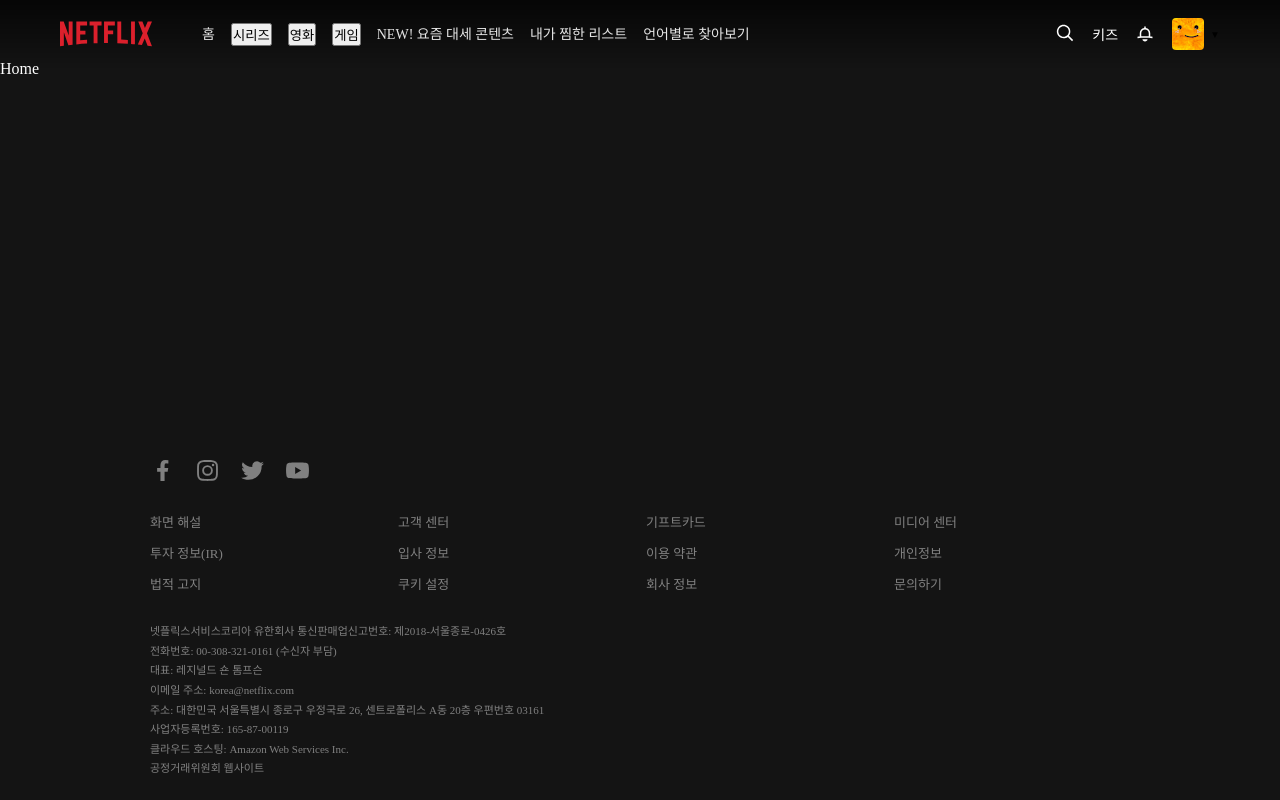
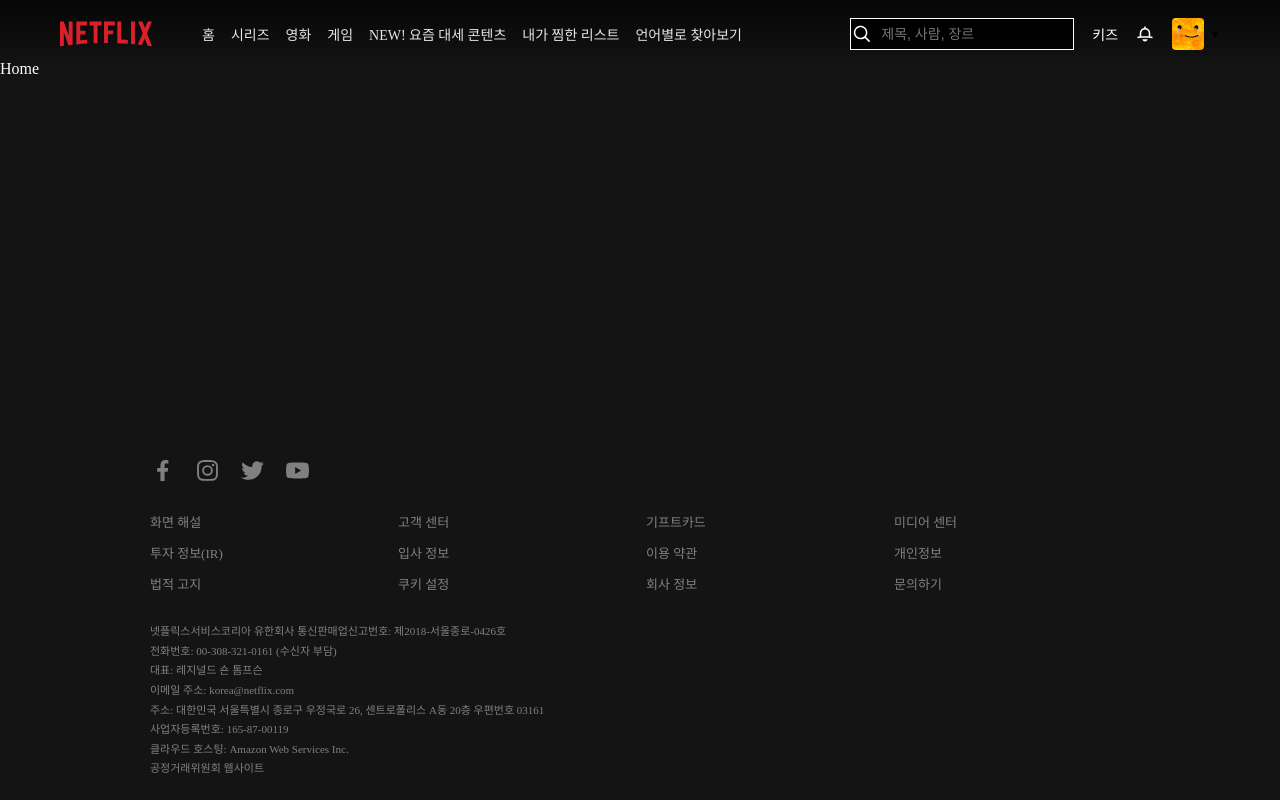
Before and after one commit to goorm-team-2/netflix-clone, a Next.js app: page / in a window 1280 px wide. Both pictures are taken after a click on the button 1065 px from the left and 34 px from the top of the page. Built offline with nearby package versions, Linux system fonts and the light colour scheme.

Commit message:
feat: Add JS to the layout

```diff
--- a/src/app/globals.css
+++ b/src/app/globals.css
@@ -37,6 +37,12 @@ header {
   background: linear-gradient(to bottom, rgba(0,0,0,0.7), rgba(0,0,0,0));
   background-color: transparent;
   transition: background-color 0.4s ease;
+}
+
+/* 스크롤 시 적용*/
+header.scrolled {
+  background-color: #141414;
+  background-image: none;
 }
 
 /* ===== NAV ===== */
@@ -92,11 +98,48 @@ nav {
   gap: 18px;
 }
 
-/* 검색 버튼 */
+/* 검색 컨테이너 */
+
+/* 검색 컨테이너 기본 스타일 */
+.search-container {
+    display: flex;
+    align-items: center;
+    border: 1px solid transparent; /* 평소엔 안보임 */
+    padding: 2px;
+    transition: all 0.4s ease;
+    background-color: transparent;
+}
+
+/* 검색 활성화(active) 되었을 때 */
+.search-container.active {
+    border: 1px solid white;
+    background-color: black;
+}
+
+.search-input {
+    background: transparent;
+    border: none;
+    color: white;
+    outline: none;
+    padding: 5px 10px;
+    width: 0; /* 처음엔 너비 0 */
+    opacity: 0;
+    transition: width 0.5s cubic-bezier(0.19, 1, 0.22, 1), opacity 0.3s ease;
+    font-size: 14px;
+}
+
+/* 컨테이너가 active일 때 내부 input의 너비를 늘림 */
+.search-container.active .search-input {
+    width: 200px; /* 원하는 검색바 너비 */
+    opacity: 1;
+}
+
 .search-btn {
-  background: none;
-  border: none;
-  cursor: pointer;
+    background: none;
+    border: none;
+    cursor: pointer;
+    display: flex;
+    align-items: center;
 }
 
 .search-icon {
--- a/src/components/layout/Header.tsx
+++ b/src/components/layout/Header.tsx
@@ -1,120 +1,79 @@
 "use client";
 
-
-import { useState } from "react";
-import SeriesModal from "../feature/modals/SeriesModal";
-import MovieModal from "../feature/modals/MovieModal";
-import GameModal from "../feature/modals/GameModal";
+import { useState, useRef, useEffect } from 'react'; // 열림 / 닫힘
 
 export default function Header() {
+    const [isScrolled, setIsScrolled] = useState(false); //스크롤 상태 추가
+    // 검색바 포커스 열림, 닫힘과 포커스 잃을 시, 닫힘
+    const [isSearchOpen, setIsSearchOpen] = useState(false);
+    const searchInputRef = useRef<HTMLInputElement>(null);
 
-  const [isSeriesOpen, setIsSeriesOpen] = useState(false);
-  const [isMovieOpen, setIsMovieOpen] = useState(false);
-  const [isGameOpen, setIsGameOpen] = useState(false);
+    // 스크롤 감지 로직
+    useEffect(() => {
+        const handleScroll = () => {
+            if (window.scrollY > 0) {
+                setIsScrolled(true);
+            } else {
+                setIsScrolled(false);
+            }
+        };
 
+        window.addEventListener('scroll', handleScroll);
+        return () => window.removeEventListener('scroll', handleScroll);
+    }, []);
+
+    useEffect(() => {
+        if (isSearchOpen && searchInputRef.current) {
+            searchInputRef.current.focus();
+        }
+    }, [isSearchOpen]);
+
+    const toggleSearch = () => {
+        setIsSearchOpen(!isSearchOpen);
+    };
     return (
-    <>
         <header>
             <nav>
-
-          {/* 왼쪽 */}
                 <div className="nav-left">
-            <img
-              className="netflix-icon"
-              src="/netflix_logo.svg"
-              alt="Netflix"
-            />
+                    <img className="netflix-icon" src="/netflix_logo.svg"/>
                 </div>
-
-          {/* 가운데 */}
                 <div className="nav-center">
                     <ul>
-
                         <li><a href="#">홈</a></li>
-
-              {/* 시리즈 버튼 */}
-              <li>
-                <button
-                  className="nav-btn"
-                  onClick={() => setIsSeriesOpen(true)}
-                >
-                  시리즈
-                </button>
-              </li>
-
-              <li>
-                <button
-                  className="nav-btn"
-                  onClick={() => setIsMovieOpen(true)}
-                >
-                  영화
-                </button>
-              </li>
-
-              <li>
-                <button
-                  className="nav-btn"
-                  onClick={() => setIsGameOpen(true)}
-                >
-                  게임
-                </button>
-              </li>
+                        <li><a href="#">시리즈</a></li>
+                        <li><a href="#">영화</a></li>
+                        <li><a href="#">게임</a></li>
                         <li><a href="#">NEW! 요즘 대세 콘텐츠</a></li>
                         <li><a href="#">내가 찜한 리스트</a></li>
                         <li><a href="#">언어별로 찾아보기</a></li>
-
                     </ul>
                 </div>
+                <div className="nav-right">
+                    <div className={`search-container ${isSearchOpen ? 'active' : ''}`}>
+                        <button className="search-btn" onClick={(toggleSearch) => setIsSearchOpen(!isSearchOpen)}>
+                            <img className="search-icon" src="/search.svg" alt="search"/>
+                        </button>
+                        <input
+                            ref={searchInputRef}
+                            type="text"
+                            className="search-input"
+                            placeholder="제목, 사람, 장르"
+                            autoFocus
+                            onBlur={() => setIsSearchOpen(false)} // 포커스 잃으면 닫기
+                        />
 
-          {/* 오른쪽 */}
-          <div className="nav-right">
-
-            <button className="search-btn">
-              <img
-                className="search-icon"
-                src="/search.svg"
-                alt="Search"
-              />
-            </button>
-
-            <a href="#" className="kids-links">
-              키즈
-            </a>
-
-            <img
-              className="notification-icon"
-              src="/notification.svg"
-              alt="Notice"
-            />
+                    </div>
+                    <a href="#" className="kids-links">키즈</a>
+                    <img className="notification-icon" src="/notification.svg"/>
 
                     <div className="profile-menu">
                         <button className="profile-btn">
-                <img src="/avatar.png" alt="Profile" />
+                            <img src="/avatar.png"/>
                             <span className="arrow">▼</span>
                         </button>
                     </div>
-
                 </div>
-
             </nav>
         </header>
-
-
-      {/*  시리즈 모달 연결 */}
-      <SeriesModal
-        isOpen={isSeriesOpen}
-        onClose={() => setIsSeriesOpen(false)}
-      />
-      {/*  영화 모달 연결 */}
-      <MovieModal
-        isOpen={isMovieOpen}
-        onClose={() => setIsMovieOpen(false)}
-      />
-      {/*  게임 모달 연결 */}
-      <GameModal
-        isOpen={isGameOpen}
-        onClose={() => setIsGameOpen(false)}
-      />
-    </>
     );
 }
```
Lines whose indentation alone changed are shown as unchanged.
